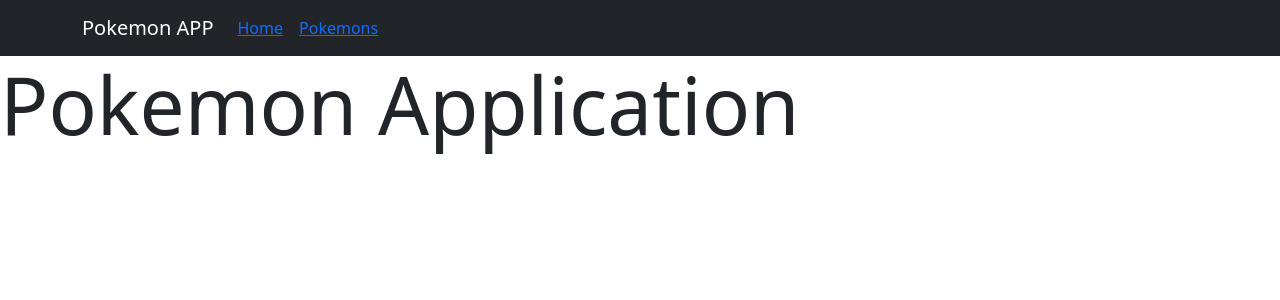
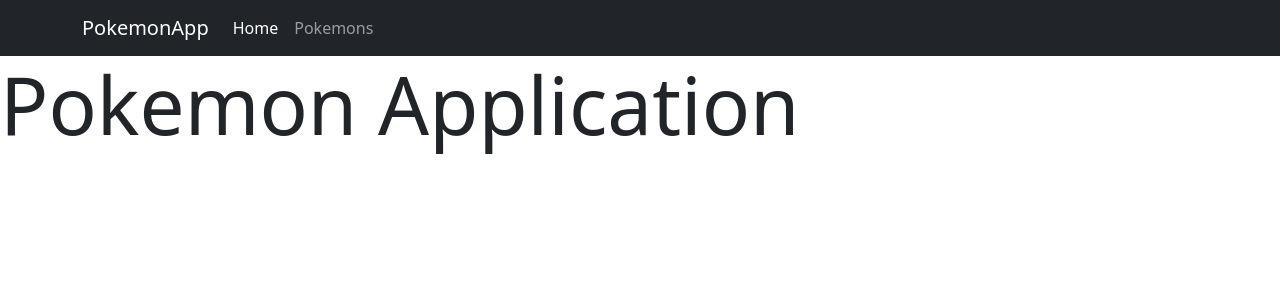
Before and after one commit to Ouss84/Poke-App-React, a React (Create React App) app: page / in a window 1280 px wide. Shown: the top 300 px of the page. Built offline with nearby package versions, Linux system fonts and the light colour scheme.

Commit message:
add routing and using Layout component to join the switched routes

```diff
--- a/package.json
+++ b/package.json
@@ -11,6 +11,7 @@
     "react": "^17.0.2",
     "react-bootstrap": "^2.1.1",
     "react-dom": "^17.0.2",
+    "react-router-bootstrap": "^0.26.0",
     "react-router-dom": "^6.2.1",
     "react-scripts": "5.0.0",
     "web-vitals": "^2.1.3"
--- a/src/App.js
+++ b/src/App.js
@@ -1,21 +1,22 @@
 import React from "react";
-import { Routes, Route, Link } from "react-router-dom";
-import Navbar from "react-bootstrap/Navbar";
-import Container from "react-bootstrap/Container";
+import { Routes, Route } from "react-router-dom";
+
 import "./app.css";
 import Home from "./components/Home";
 import Pokemons from "./components/Pokemons";
-import Header from "./components/Header";
+import Layout from "./components/Layout";
+import { BrowserRouter } from "react-router-dom";
 
 function App() {
   return (
-    <div className="App">
-      <Header />
+    <BrowserRouter>
       <Routes>
-        <Route path="/" element={<Home />} />
-        <Route path="pokemons" element={<Pokemons />} />
+        <Route path="/" element={<Layout />}>
+          <Route index element={<Home />} />
+          <Route path="pokemons" element={<Pokemons />} />
+        </Route>
       </Routes>
-    </div>
+    </BrowserRouter>
   );
 }
 
--- a/src/components/Header.js
+++ b/src/components/Header.js
@@ -1,23 +1,26 @@
 import React from "react";
+import { LinkContainer } from "react-router-bootstrap";
 
 import Navbar from "react-bootstrap/Navbar";
 import Nav from "react-bootstrap/Nav";
 import Container from "react-bootstrap/Container";
-import { Routes, Route, Link } from "react-router-dom";
 
 const Header = () => {
   return (
-    <Navbar bg="dark" variant="dark">
+    <Navbar bg="dark" variant="dark" expand="lg">
       <Container>
-        <Navbar.Brand href="#home">Pokemon APP</Navbar.Brand>
-        <Nav className="me-auto">
-          <Nav.Link>
-            <Link to="/">Home</Link>
-          </Nav.Link>
-          <Nav.Link>
-            <Link to="/pokemons">Pokemons</Link>
-          </Nav.Link>
-        </Nav>
+        <Navbar.Brand href="#home">PokemonApp</Navbar.Brand>
+        <Navbar.Toggle aria-controls="basic-navbar-nav" />
+        <Navbar.Collapse id="basic-navbar-nav">
+          <Nav className="me-auto">
+            <LinkContainer to="/">
+              <Nav.Link href="#home">Home</Nav.Link>
+            </LinkContainer>
+            <LinkContainer to="pokemons">
+              <Nav.Link href="#link">Pokemons</Nav.Link>
+            </LinkContainer>
+          </Nav>
+        </Navbar.Collapse>
       </Container>
     </Navbar>
   );
--- /dev/null
+++ b/src/components/Layout.js
@@ -0,0 +1,16 @@
+import React from "react";
+import { Outlet } from "react-router-dom";
+import Header from "./Header";
+
+const Layout = () => {
+  return (
+    <div>
+      <Header />
+      <main>
+        <Outlet />
+      </main>
+    </div>
+  );
+};
+
+export default Layout;
--- a/src/components/Pokemons.js
+++ b/src/components/Pokemons.js
@@ -5,7 +5,7 @@
 import Spinner from "react-bootstrap/Spinner";
 import { useState, useEffect } from "react";
 import axios from "axios";
-import Card from "react-bootstrap/Card";
+
 import PokemonCard from "./PokemonCard";
 
 export default function Pokemons() {
--- a/src/index.js
+++ b/src/index.js
@@ -1,11 +1,6 @@
 import React from "react";
 import ReactDOM from "react-dom";
-import { BrowserRouter } from "react-router-dom";
+
 import App from "./App";
 
-ReactDOM.render(
-  <BrowserRouter>
-    <App />
-  </BrowserRouter>,
-  document.getElementById("root")
-);
+ReactDOM.render(<App />, document.getElementById("root"));
```
Also changed, not shown: 1 other file (tests, documents, lock files or other folders).
